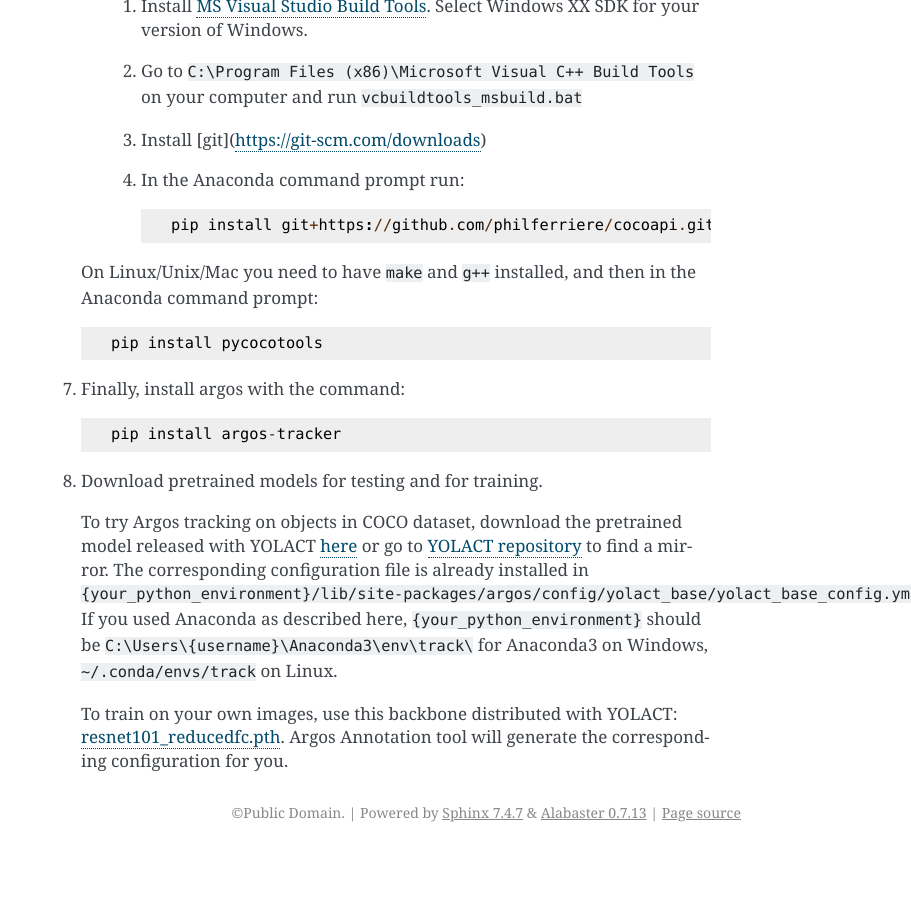
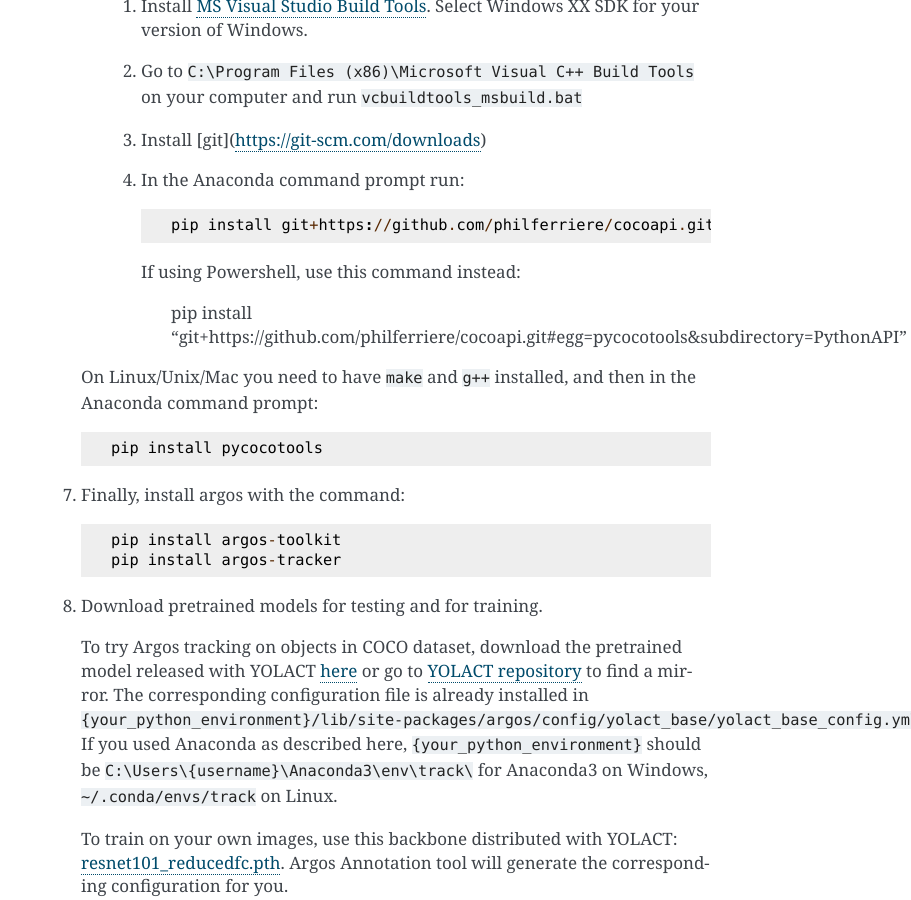
Before and after one commit to subhacom/argos, a Sphinx documentation site: the page built from doc/install.rst, in a window 1280 px wide and 900 px high, scrolled down 846 px. Shown: the whole window, without its empty margins (369-1280 px from the left). Built offline with Sphinx 7.4.7, drawn with Linux system fonts in a browser that asks for light colours; before the commit the page ends 1698 px from its top, so only the background shows below that.

Commit message:
Added separate package name in docs.

```diff
--- a/doc/install.rst
+++ b/doc/install.rst
@@ -48,6 +48,11 @@
 
           pip install git+https://github.com/philferriere/cocoapi.git#egg=pycocotools^&subdirectory=PythonAPI
 
+	If using Powershell, use this command instead:
+
+          pip install "git+https://github.com/philferriere/cocoapi.git#egg=pycocotools&subdirectory=PythonAPI"
+
+
    On Linux/Unix/Mac you need to have ``make`` and ``g++`` installed, and then in
    the Anaconda command prompt::
 
@@ -56,6 +61,7 @@
 
 7. Finally, install argos with the command::
 
+       pip install argos-toolkit
        pip install argos-tracker
 
 8. Download pretrained models for testing and for training.
--- a/setup.py
+++ b/setup.py
@@ -14,7 +14,7 @@
 
 - Install from TestPyPI
 
-      pip install --index-url https://test.pypi.org/simple/ --no-deps argos_toolkit --extra-index-url https://pypi.org/simple
+      pip install --index-url https://test.pypi.org/simple/ --no-deps argos-toolkit --extra-index-url https://pypi.org/simple
 
 
 ``argos-tracker`` is just PyPI name, the installed package is named
```
